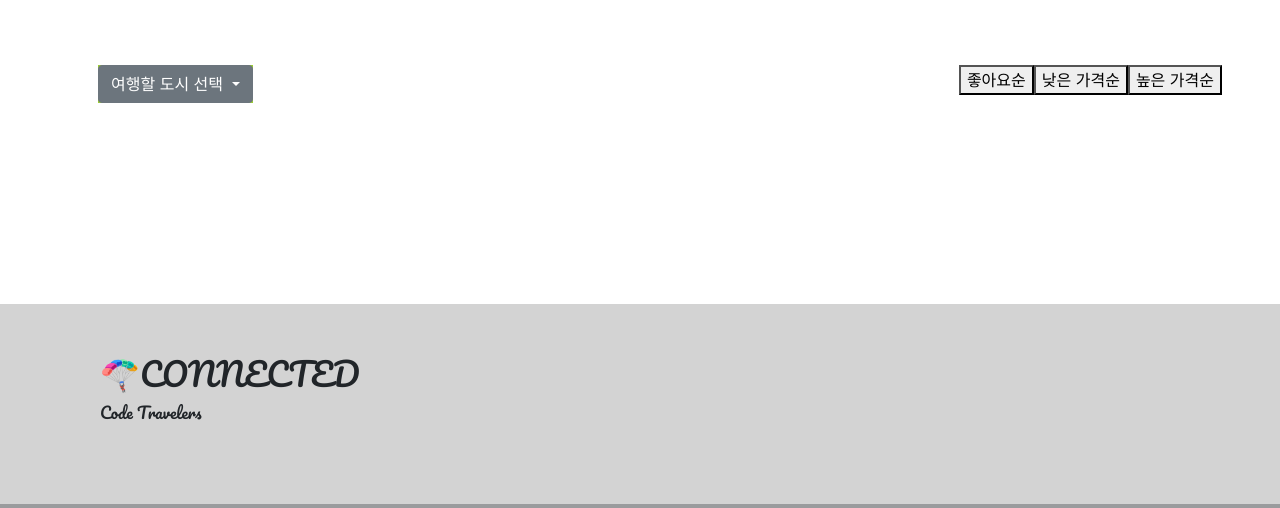
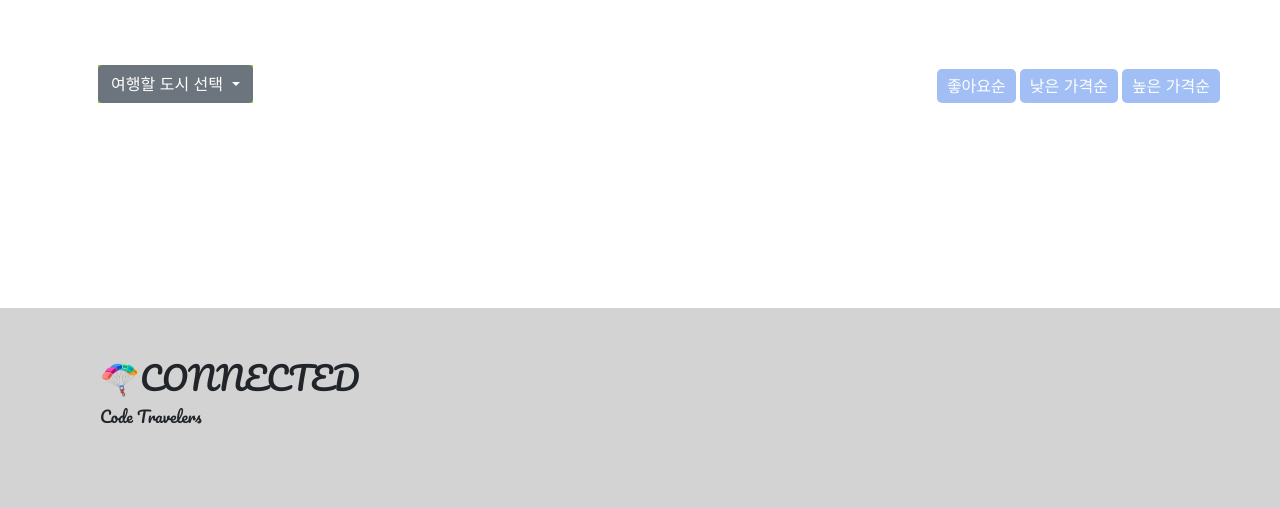
Before and after one commit to teawan-Noh/sparta-miniproject, a Flask app: page / in a window 1280 px wide. Shown: the part 848-1356 px from the top of the page. Run offline with Flask 2, Linux system fonts and the light colour scheme; data that the repository does not hold is empty; some libraries are stand-ins or nearby versions; some web fonts are replaced.

Commit message:
filter button 수정

```diff
--- a/static/css/style.css
+++ b/static/css/style.css
@@ -54,6 +54,26 @@
     justify-content: flex-end;
 
 }
+.btn-filter {
+    background-color: cornflowerblue;
+    border: none;
+    border-radius: 5px;
+    color: white;
+    padding: 5px 10px;
+    text-align: center;
+    font-size: 16px;
+    margin: 4px 2px;
+    opacity: 0.6;
+    transition: 0.3s;
+    display: inline-block;
+    text-decoration: none;
+    cursor: pointer;
+}
+.btn-filter:hover {
+    opacity: 1
+}
+
+
 .card-list{
     margin: 30px;
     padding : 30px;
--- a/templates/index.html
+++ b/templates/index.html
@@ -262,13 +262,13 @@
         <ul class="filter-right">
             <ul class="nav justify-content-end">
                 <li class="nav-item">
-                    <button onclick="getListByLike()">좋아요순</button>
+                    <button class="btn-filter" onclick="getListByLike()">좋아요순</button>
                 </li>
                 <li class="nav-item">
-                    <button onclick="getListByLowPirce()">낮은 가격순</button>
+                    <button class="btn-filter" onclick="getListByLowPirce()">낮은 가격순</button>
                 </li>
                 <li class="nav-item">
-                    <button onclick="getListByHightPirce()">높은 가격순</button>
+                    <button class="btn-filter" onclick="getListByHightPirce()">높은 가격순</button>
                 </li>
             </ul>
         </ul>
```
